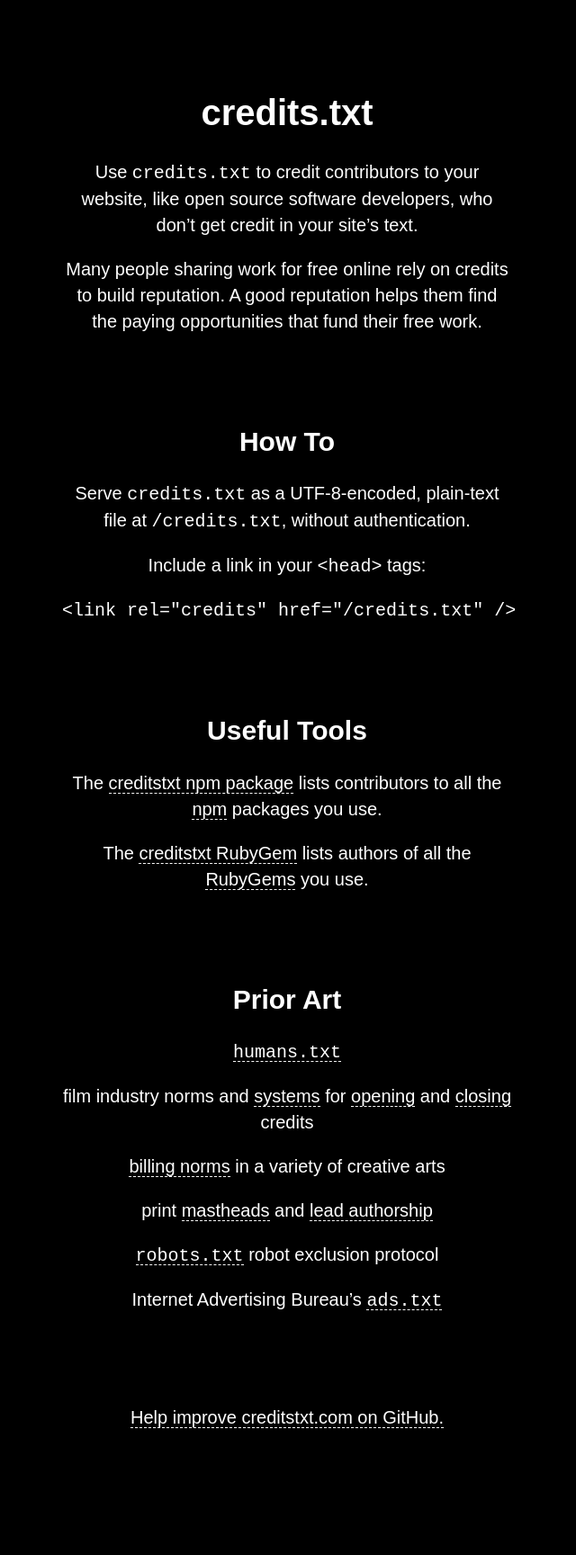
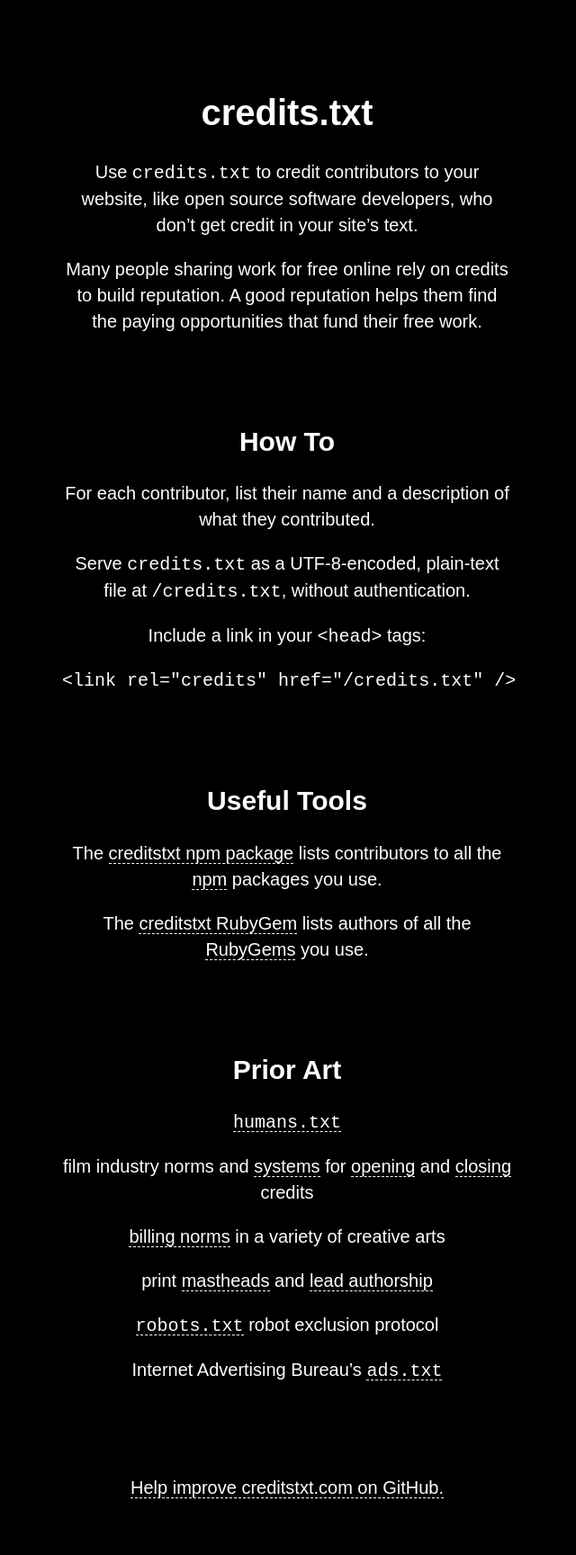
Before and after one commit to creditstxt/creditstxt.com, a Jekyll site: the page built from index.md, in a window 1280 px wide. Shown: the whole page at 90% size, without its empty margins (321-961 px from the left). Built offline with Jekyll 4.4.1, drawn with Linux system fonts in a browser that asks for light colours; our own code applies the rules of GitHub Pages for plain Markdown files; before the commit the page ends 1650 px from its top, so only the background shows below that.

Commit message:
Add content guideline to How To

```diff
--- a/index.md
+++ b/index.md
@@ -3,6 +3,8 @@ Use `credits.txt` to credit contributors to your website, like open source softw
 Many people sharing work for free online rely on credits to build reputation.  A good reputation helps them find the paying opportunities that fund their free work.
 
 ## How To
+
+For each contributor, list their name and a description of what they contributed.
 
 Serve `credits.txt` as a UTF-8-encoded, plain-text file at `/credits.txt`, without authentication.
 
```
